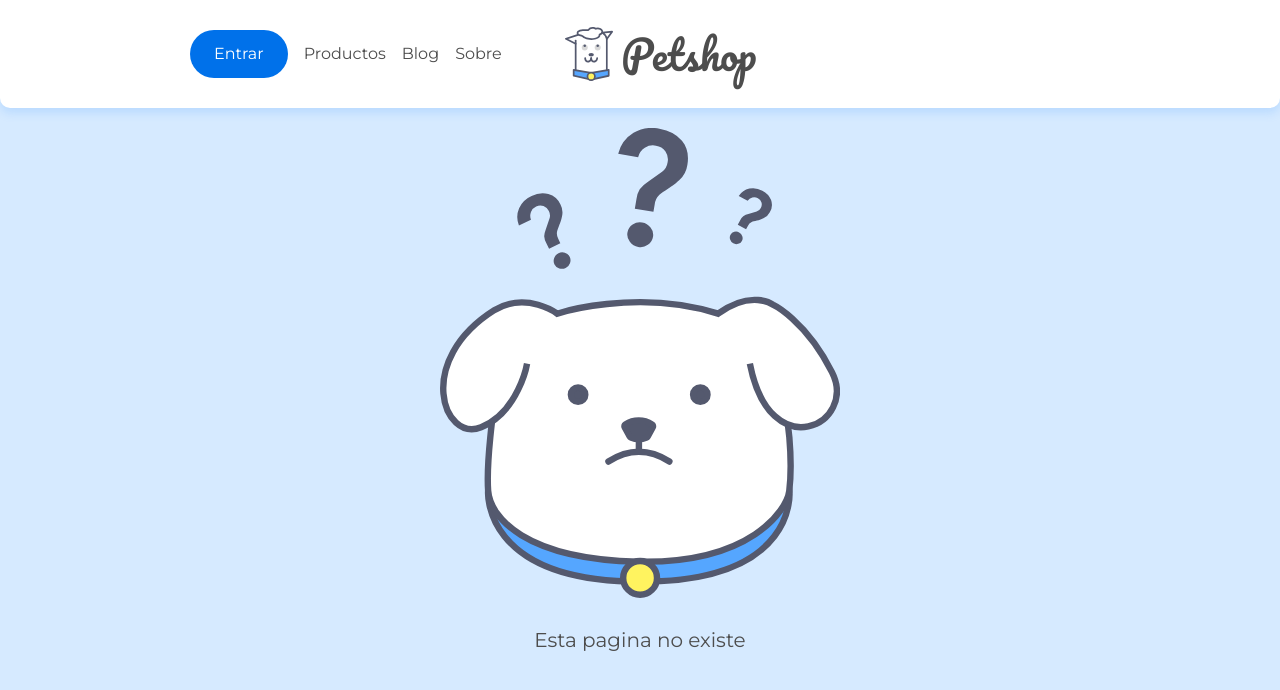
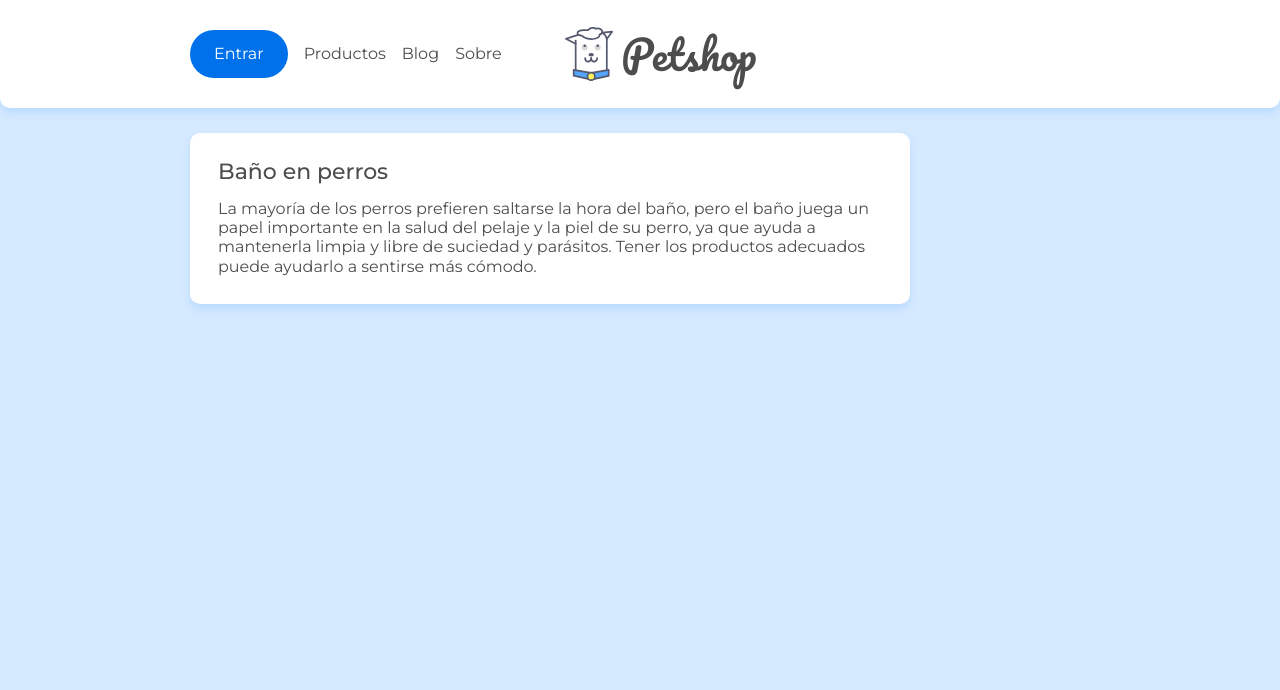
Before and after one commit to magoMercurio/react-router-aprendiendo, a React (Create React App) app: page /posts/1 in a window 1280 px wide. Shown: the top 690 px of the page. Built offline with nearby package versions, Linux system fonts and the light colour scheme; data requests are answered from the project's data file.

Commit message:
post create a indicudual page

```diff
--- a/src/App.js
+++ b/src/App.js
@@ -5,6 +5,7 @@
 import Sobre from './pages/Sobre.jsx'
 import Page404 from "./pages/page404";
 import Header from './component/Header';
+import Post from './pages/Post';
 
 function App() {
 
@@ -21,6 +22,10 @@
           element={<Sobre/>}
         />
         <Route
+        path='/posts/:id'
+        element={<Post/>}
+        />
+        <Route
           path='*'
           element={<Page404/>}
         />
--- a/src/pages/Post.jsx
+++ b/src/pages/Post.jsx
@@ -0,0 +1,26 @@
+import '../assets/css/componentes/card.css'
+import { useEffect, useState } from 'react'
+import { useParams } from 'react-router-dom'
+import { buscar } from '../api/api'
+
+const Post = ({ url }) => {
+
+  const [post, setPost] = useState({})
+
+  const { id } =useParams()
+
+  useEffect(() => {
+    buscar(`/posts/${id}`, setPost)
+  }, [id])
+
+  return (
+    <main className='container flex flex==center'>
+      <article className='card post'>
+        <h2 className='post-card__title'>{post.title}</h2>
+        <p className='text__card'>{post.body}</p>
+      </article>
+    </main>
+  )
+}
+
+export default Post
```
